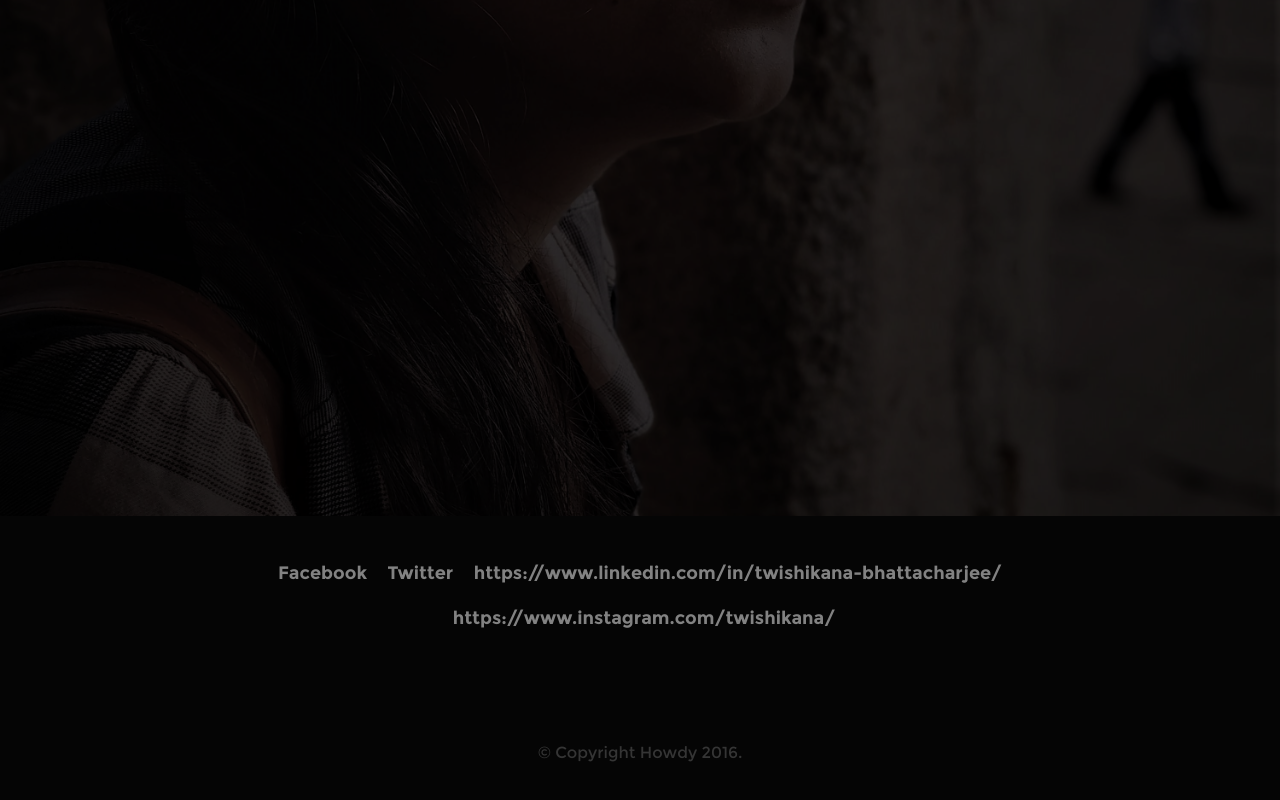
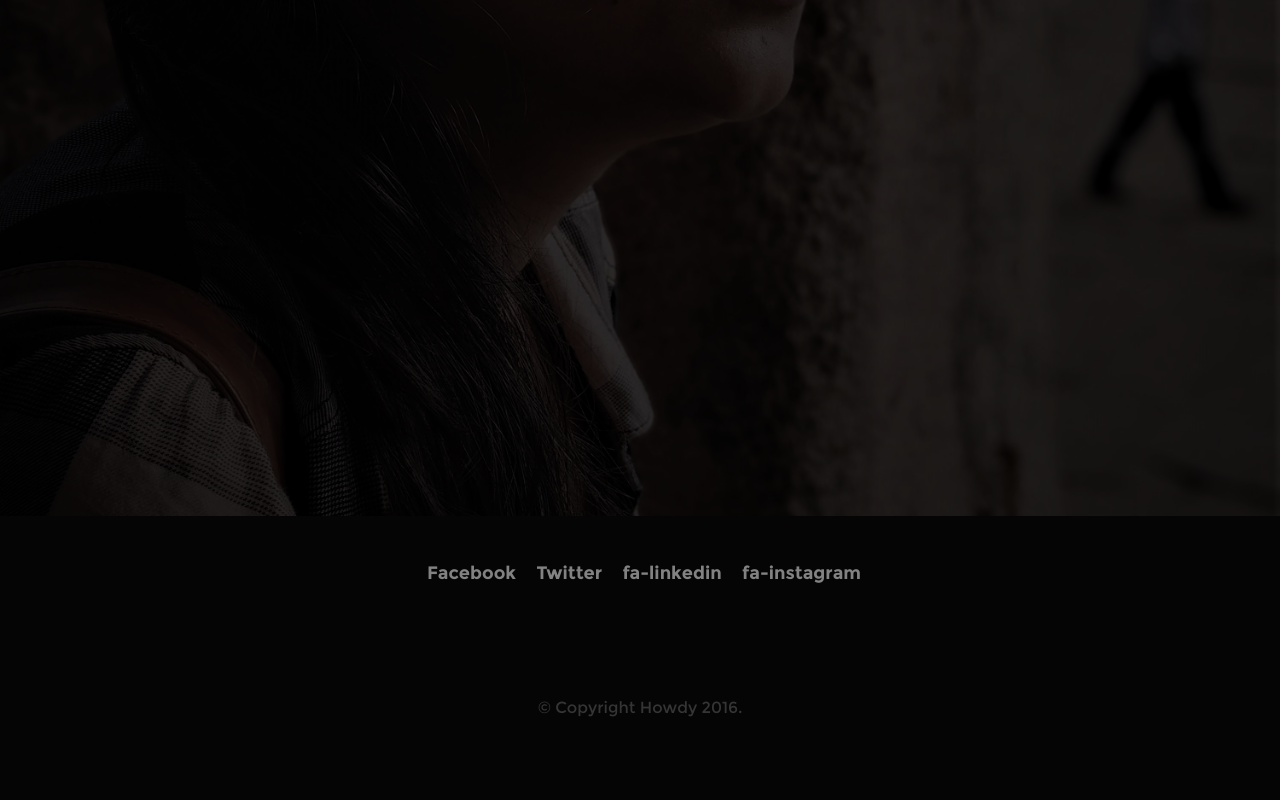
Before and after one commit to Twishikana/twishikana.github.io, a plain HTML site: page index.html in a window 1280 px wide. Shown: the part 8113-8913 px from the top of the page. After the commit the page ends 8878 px from the top, so only its background shows below. Drawn offline with Linux system fonts and the light colour scheme; files whose address does not match are found by name.

Commit message:
changing code

```diff
--- a/index.html
+++ b/index.html
@@ -712,10 +712,10 @@
      			<ul class="footer-social">
 			      <li><a href="#">Facebook</a></li>
 			      <li><a href="#">Twitter</a></li>
-				  <li><a href="#">https://www.linkedin.com/in/twishikana-bhattacharjee/</a></li>
+				  <li><a href="https://www.linkedin.com/in/twishikana-bhattacharjee/">fa-linkedin</a></li>
 			      <!-- <li><a href="#">Behance</a></li>
 			      <li><a href="#">Dribble</a></li> -->
-			      <li><a href="#">https://www.instagram.com/twishikana/</a></li>
+			      <li><a href="https://www.instagram.com/twishikana/">fa-instagram</a></li>
 			   </ul>
 	      </div>
 
```
